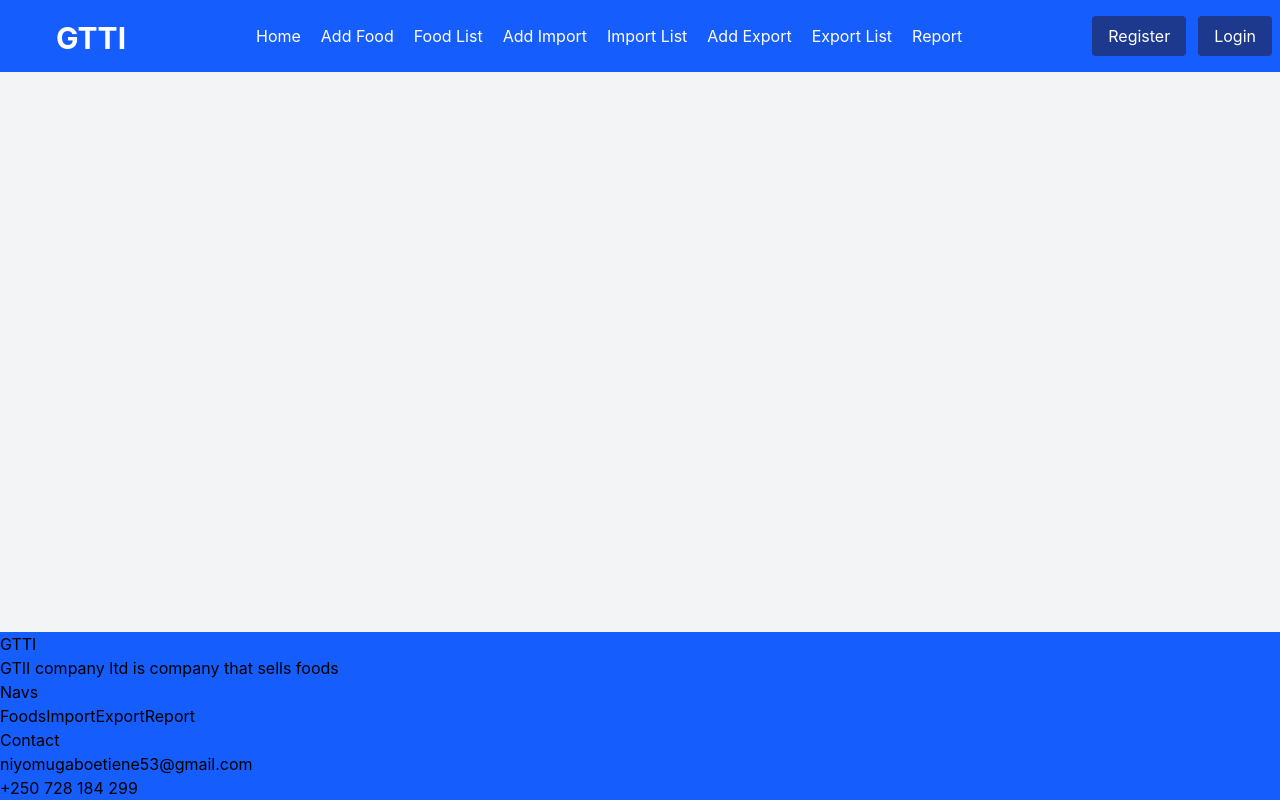
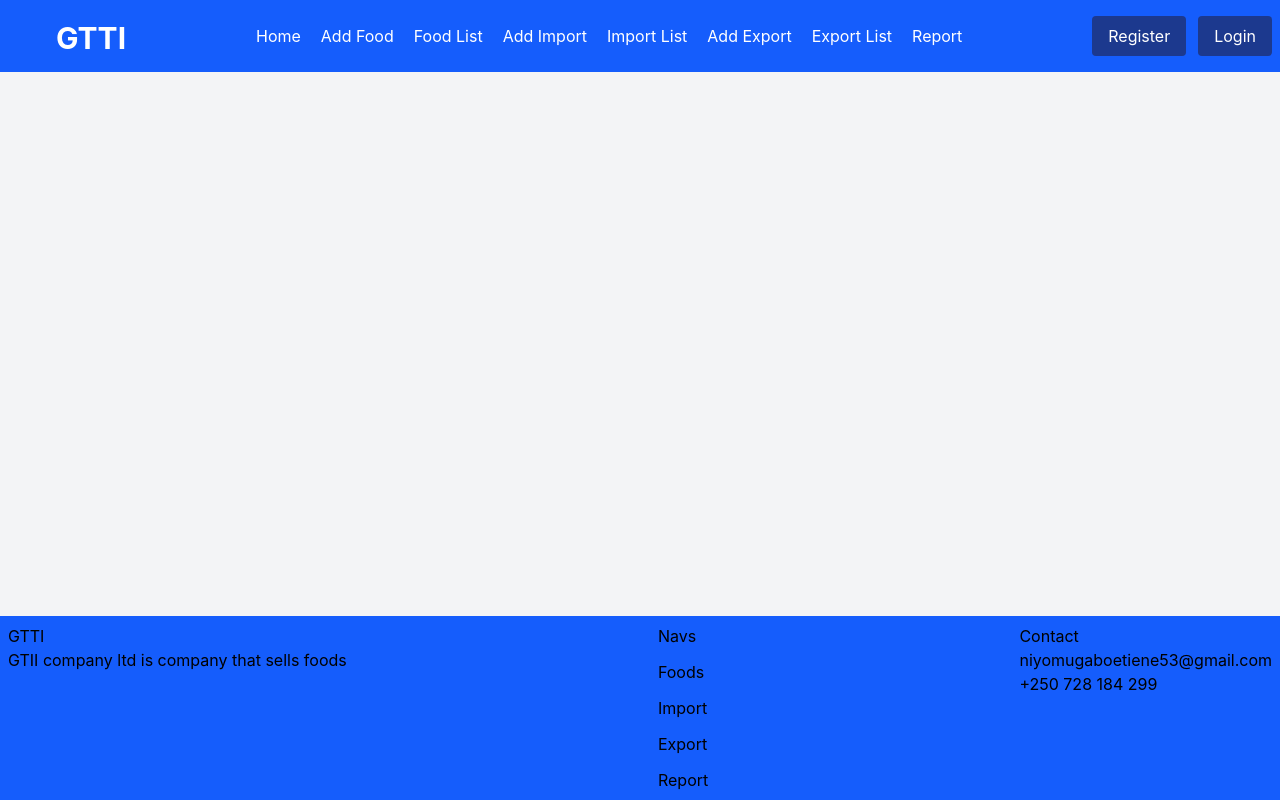
Before and after one commit to niyomugaboetiene/GTTI-COMPANY-Ltd, a React app in the folder frontend/: page /footer in a window 1280 px wide. Built offline with nearby package versions, Linux system fonts and the light colour scheme; the HTML template or start-up script is replaced by a standard one.

Commit message:
Commit of frontend (footer)

```diff
--- a/frontend/src/pages/Footer.jsx
+++ b/frontend/src/pages/Footer.jsx
@@ -2,13 +2,13 @@ import { Link } from "react-router-dom"
 const Footer = () => {
 
     return (
-        <div className="bg-blue-600 fixed bottom-0 left-0 right-0">
-            <div>
+        <div className="bg-blue-600 fixed bottom-0 left-0 right-0 p-2 h-fit">
+            <div className="flex justify-between">
                 <div>
                     <h1>GTTI</h1>
                     <p>GTII company ltd is company that sells foods </p>
                 </div>
-                <div>
+                <div className="grid space-y-3">
                     <h1>Navs</h1>
                     <Link>Foods</Link>
                     <Link>Import</Link>
@@ -16,7 +16,7 @@ const Footer = () => {
                     <Link>Report</Link>
                 </div>
 
-                <div>
+                <div className="">
                     <h1>Contact</h1>
                     <a href="">niyomugaboetiene53@gmail.com</a>
                     <p>+250 728 184 299</p>
```
